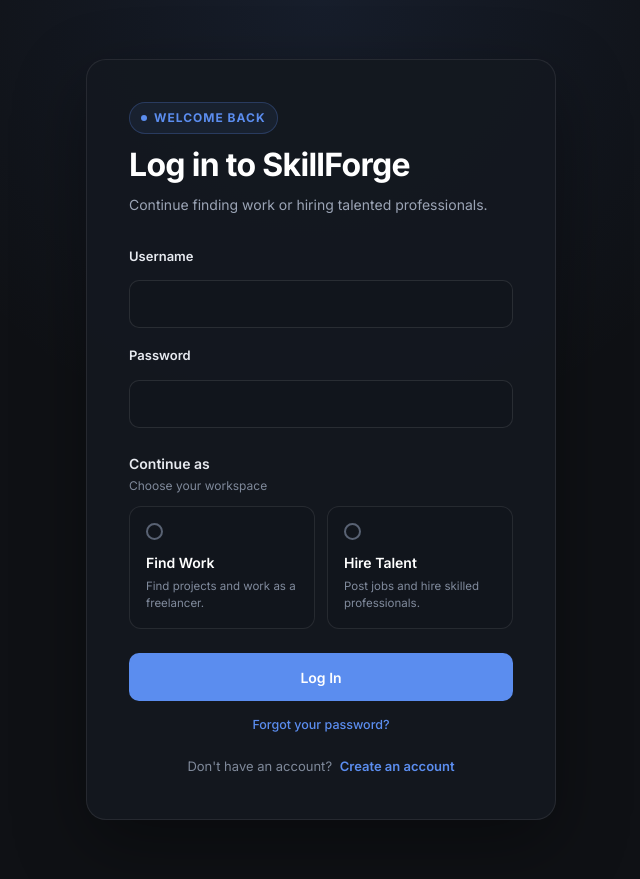
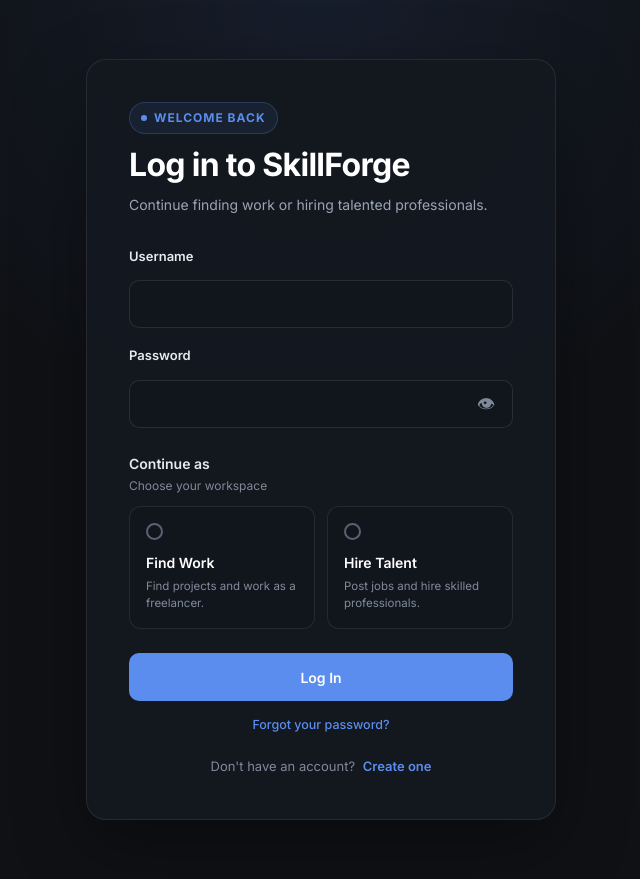
Before and after one commit to syedowes81-maker/SkillForge, a Django app: page /login/ in a window 1280 px wide. Shown: the part 74-953 px from the top of the page, without its empty margins (319-959 px from the left). Run offline with Django 5.2, Linux system fonts and the light colour scheme.

Commit message:
Complete final UI updates

```diff
--- a/accounts/templates/accounts/login.html
+++ b/accounts/templates/accounts/login.html
@@ -8,7 +8,6 @@
 
     /* =========================================================
        SKILLFORGE FINAL LOGIN PAGE
-       Self-contained — does not depend on style.css
        ========================================================= */
 
     .sf-login-page {
@@ -77,7 +76,9 @@
         line-height: 1.6;
     }
 
-    /* Fields */
+    /* =========================================================
+       FIELDS
+       ========================================================= */
 
     .sf-login-field {
         margin-bottom: 18px;
@@ -129,7 +130,64 @@
         color: #687284;
     }
 
-    /* Errors */
+    /* =========================================================
+       PASSWORD FIELD + EYE BUTTON
+       ========================================================= */
+
+    .sf-password-wrapper {
+        position: relative;
+        width: 100%;
+    }
+
+    .sf-password-wrapper input {
+        padding-right: 48px;
+    }
+
+    .sf-password-toggle {
+        position: absolute;
+
+        top: 50%;
+        right: 10px;
+
+        width: 34px;
+        height: 34px;
+
+        display: flex;
+        align-items: center;
+        justify-content: center;
+
+        transform: translateY(-50%);
+
+        border: 0;
+        border-radius: 8px;
+
+        background: transparent;
+        color: #7f899a;
+
+        cursor: pointer;
+
+        font-size: 18px;
+        line-height: 1;
+
+        transition:
+            color .2s ease,
+            background .2s ease;
+    }
+
+    .sf-password-toggle:hover {
+        color: #ffffff;
+        background: rgba(255, 255, 255, 0.06);
+    }
+
+    .sf-password-toggle:focus {
+        outline: none;
+        color: #5b8def;
+        background: rgba(91, 141, 239, 0.08);
+    }
+
+    /* =========================================================
+       ERRORS
+       ========================================================= */
 
     .sf-login-error {
         margin: 8px 0 15px;
@@ -144,7 +202,9 @@
         font-size: 12px;
     }
 
-    /* Workspace */
+    /* =========================================================
+       WORKSPACE
+       ========================================================= */
 
     .sf-login-workspace {
         margin-top: 25px;
@@ -265,7 +325,9 @@
         line-height: 1.5;
     }
 
-    /* Login button */
+    /* =========================================================
+       LOGIN BUTTON
+       ========================================================= */
 
     .sf-login-button {
         width: 100%;
@@ -300,7 +362,9 @@
         transform: scale(0.99);
     }
 
-    /* Forgot password */
+    /* =========================================================
+       FORGOT PASSWORD
+       ========================================================= */
 
     .sf-login-forgot {
         margin: 15px 0 0;
@@ -318,7 +382,9 @@
         text-decoration: underline;
     }
 
-    /* Register link */
+    /* =========================================================
+       REGISTER LINK
+       ========================================================= */
 
     .sf-login-register {
         margin: 22px 0 0;
@@ -339,7 +405,9 @@
         text-decoration: underline;
     }
 
-    /* Mobile */
+    /* =========================================================
+       MOBILE
+       ========================================================= */
 
     @media (max-width: 600px) {
 
@@ -361,12 +429,7 @@
 
     }
 
-</style>
-
-
-<section class="sf-login-page">
-
-    <div class="sf-login-card">
+</style><section class="sf-login-page"><div class="sf-login-card">
 
     <div class="sf-login-eyebrow">
         Welcome Back
@@ -388,7 +451,9 @@
         {% csrf_token %}
 
 
-            <!-- USERNAME -->
+        <!-- =================================================
+             USERNAME
+             ================================================= -->
 
         <div class="sf-login-field">
 
@@ -409,7 +474,9 @@
         </div>
 
 
-            <!-- PASSWORD -->
+        <!-- =================================================
+             PASSWORD
+             ================================================= -->
 
         <div class="sf-login-field">
 
@@ -417,7 +484,21 @@
                 Password
             </label>
 
+            <div class="sf-password-wrapper">
+
                 {{ form.password }}
+
+                <button
+                    type="button"
+                    class="sf-password-toggle"
+                    id="sfPasswordToggle"
+                    aria-label="Show password"
+                    aria-pressed="false"
+                >
+                    👁
+                </button>
+
+            </div>
 
             {% if form.password.errors %}
 
@@ -430,7 +511,9 @@
         </div>
 
 
-            <!-- FORM ERROR -->
+        <!-- =================================================
+             FORM ERROR
+             ================================================= -->
 
         {% if form.non_field_errors %}
 
@@ -441,7 +524,9 @@
         {% endif %}
 
 
-            <!-- WORKSPACE -->
+        <!-- =================================================
+             WORKSPACE
+             ================================================= -->
 
         <div class="sf-login-workspace">
 
@@ -513,7 +598,9 @@
         </div>
 
 
-            <!-- LOGIN -->
+        <!-- =================================================
+             LOGIN
+             ================================================= -->
 
         <button
             type="submit"
@@ -523,10 +610,9 @@
         </button>
 
 
-        </form>
-
-
-        <!-- FORGOT PASSWORD -->
+        <!-- =================================================
+             FORGOT PASSWORD
+             ================================================= -->
 
         <div class="sf-login-forgot">
 
@@ -537,20 +623,85 @@
         </div>
 
 
-        <!-- REGISTER -->
+        <!-- =================================================
+             REGISTER
+             ================================================= -->
 
-        <p class="sf-login-register">
+        <div class="sf-login-register">
 
             Don't have an account?
 
             <a href="{% url 'register' %}">
-                Create an account
+                Create one
             </a>
-
-        </p>
 
         </div>
 
-</section>
 
-{% endblock %}
+    </form>
+
+</div>
+
+</section><!-- =========================================================
+     PASSWORD SHOW / HIDE
+     ========================================================= --><script>
+
+    document.addEventListener("DOMContentLoaded", function () {
+
+        const passwordInput =
+            document.getElementById("id_password");
+
+        const passwordToggle =
+            document.getElementById("sfPasswordToggle");
+
+
+        if (!passwordInput || !passwordToggle) {
+            return;
+        }
+
+
+        passwordToggle.addEventListener("click", function () {
+
+            const isPassword =
+                passwordInput.type === "password";
+
+
+            if (isPassword) {
+
+                passwordInput.type = "text";
+
+                passwordToggle.textContent = "🙈";
+
+                passwordToggle.setAttribute(
+                    "aria-label",
+                    "Hide password"
+                );
+
+                passwordToggle.setAttribute(
+                    "aria-pressed",
+                    "true"
+                );
+
+            } else {
+
+                passwordInput.type = "password";
+
+                passwordToggle.textContent = "👁";
+
+                passwordToggle.setAttribute(
+                    "aria-label",
+                    "Show password"
+                );
+
+                passwordToggle.setAttribute(
+                    "aria-pressed",
+                    "false"
+                );
+
+            }
+
+        });
+
+    });
+
+</script>{% endblock %}
```
Lines whose indentation alone changed are shown as unchanged.
